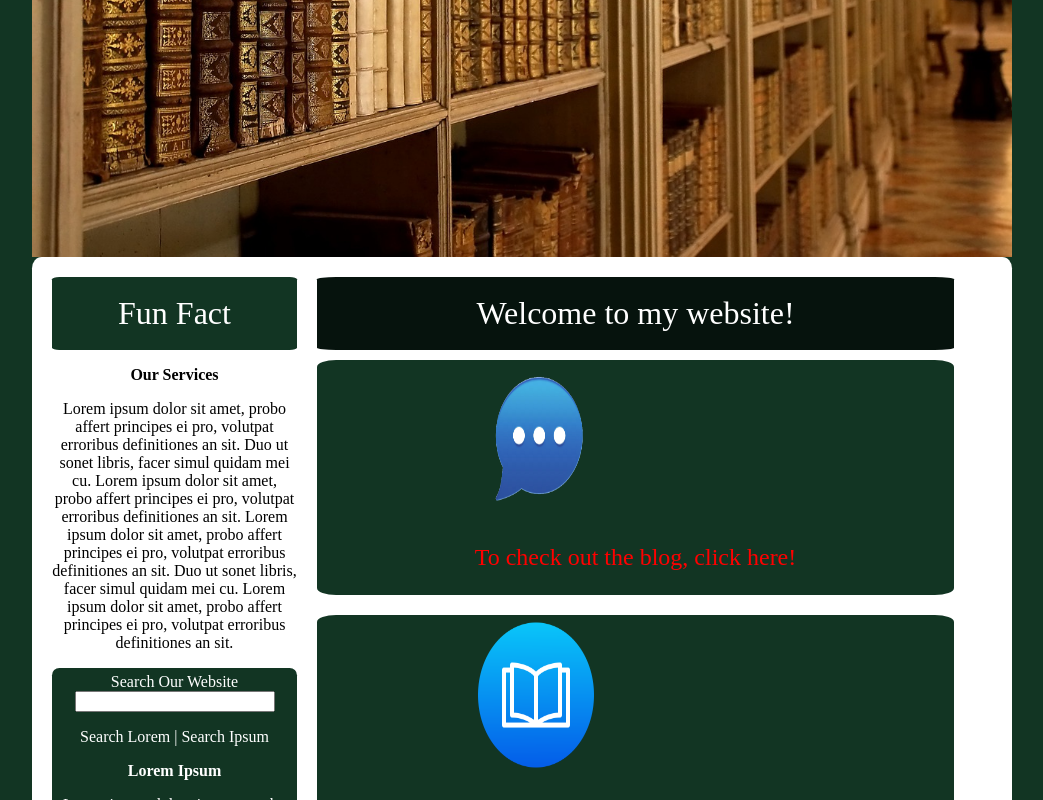
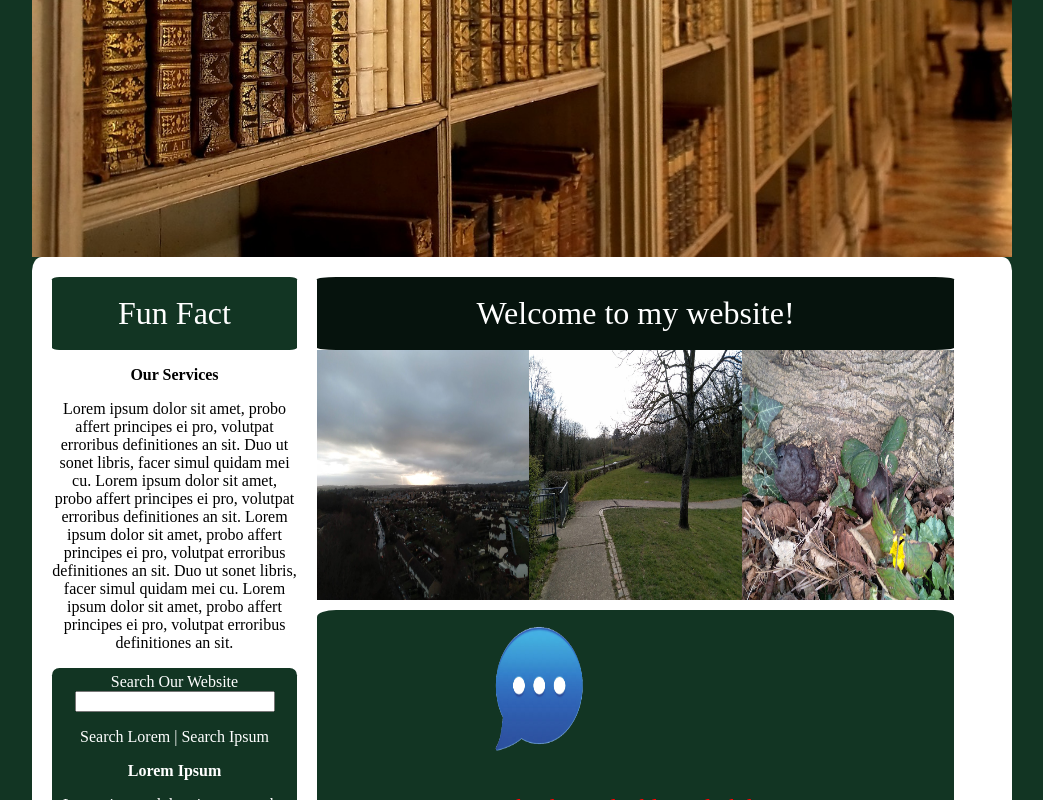
Before and after one commit to Danicore/Danicore.github.io, a plain HTML site: page index.html in a window 1280 px wide. Shown: the part 510-1310 px from the top of the page, without its empty margins (118-1161 px from the left). Drawn offline with Linux system fonts and the light colour scheme.

Commit message:
Re-introduced center pics to home

```diff
--- a/index.html
+++ b/index.html
@@ -63,19 +63,19 @@
             <section id="non-aside">
                 <article id="non-aside-a">Welcome to my website!</article>
 
-                <!--<article id="non-aside-b">
+                <article id="non-aside-b">
                     <div id="na-b1">
-                        <--<p class="cent">ADD YOUR MEMORIES!</p>--
+                        <!--<p class="cent">ADD YOUR MEMORIES!</p>-->
                     </div>
 
                     <div id="na-b2">
-                        <--<p class="cent">ADD YOUR MEMORIES!</p>--
+                        <!--<p class="cent">ADD YOUR MEMORIES!</p>-->
                     </div>
 
                     <div id="na-b3">
-                        <--<p class="cent">ADD YOUR MEMORIES!</p>--
+                        <!--<p class="cent">ADD YOUR MEMORIES!</p>-->
                     </div>
-                </article>-->
+                </article>
 
                 <article class="non-aside-c">
                     <a href="blog.html">
```
